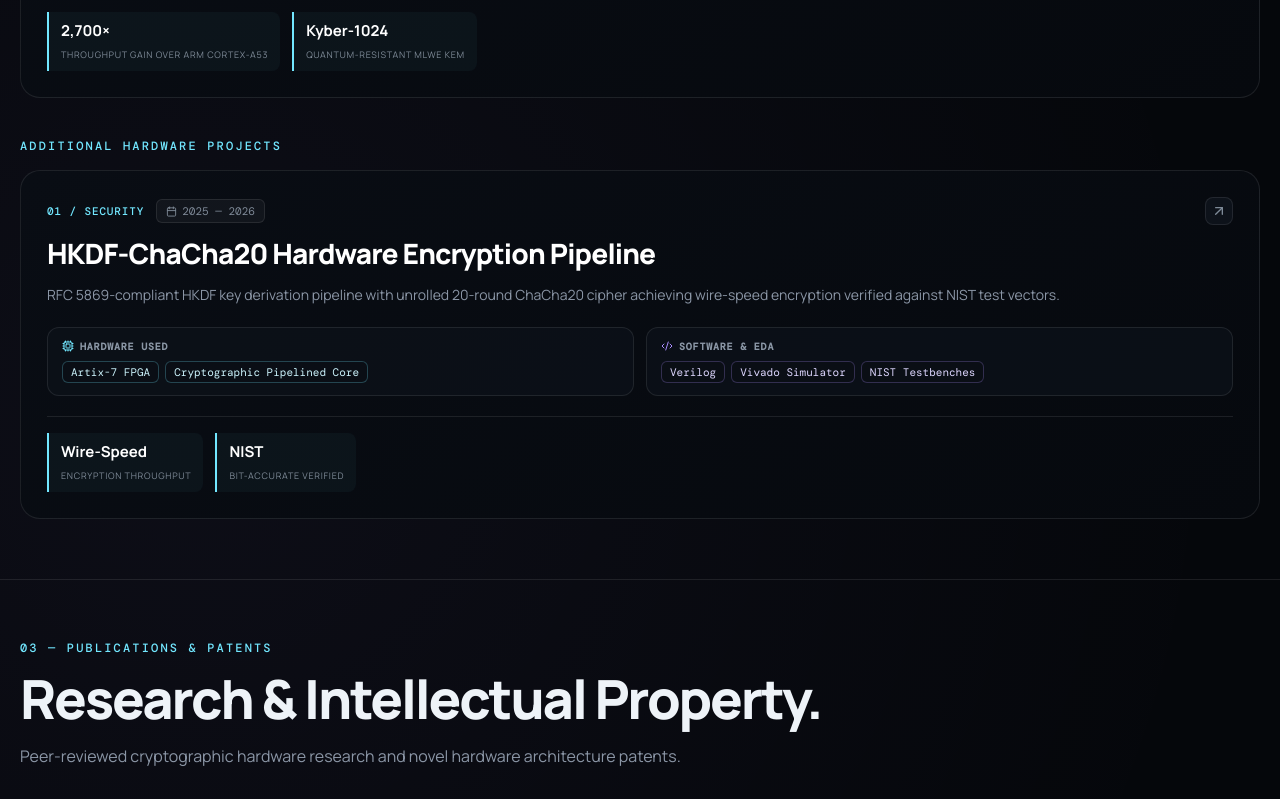
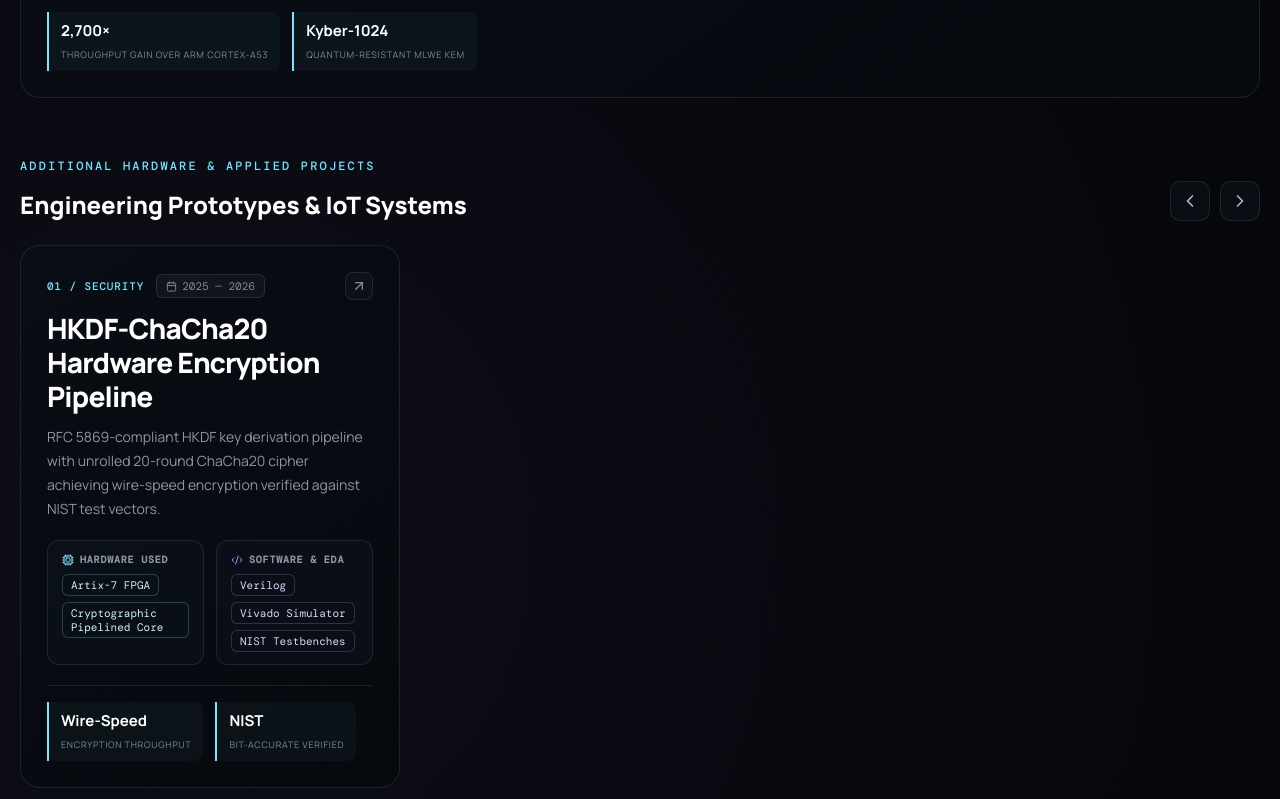
Before and after one commit to Charunivethitha-S/charunivethitha_S_portfolio, a Next.js app: page / in a window 1280 px wide. Shown: the part 1780-2579 px from the top of the page. Built offline with nearby package versions, Linux system fonts and the light colour scheme.

Commit message:
Update page.tsx

```diff
--- a/app/page.tsx
+++ b/app/page.tsx
@@ -18,7 +18,7 @@ import {
   Calendar,
   MapPin,
   FileCheck,
-  Award
+  Award,
 } from "lucide-react";
 
 import Nav from "@/components/Nav";
@@ -38,13 +38,7 @@ import {
 export default function Home() {
   const [projectIndex, setProjectIndex] = useState(0);
   const certsRef = useRef<HTMLDivElement>(null);
-
-  const scrollCerts = (direction: 'left' | 'right') => {
-    if (certsRef.current) {
-      const scrollAmount = direction === 'left' ? -340 : 340;
-      certsRef.current.scrollBy({ left: scrollAmount, behavior: 'smooth' });
-    }
-  };
+  const addProjRef = useRef<HTMLDivElement>(null);
 
   const featuredProjects = projects.filter((p) => p.featured);
   const additionalProjects = projects.filter((p) => !p.featured);
@@ -56,9 +50,7 @@ export default function Home() {
 
   const nextProject = () =>
     setProjectIndex((i) =>
-      featuredProjects.length > 0
-        ? (i + 1) % featuredProjects.length
-        : 0
+      featuredProjects.length > 0 ? (i + 1) % featuredProjects.length : 0
     );
 
   const prevProject = () =>
@@ -68,18 +60,34 @@ export default function Home() {
         : 0
     );
 
+  const scrollCerts = (direction: "left" | "right") => {
+    if (certsRef.current) {
+      certsRef.current.scrollBy({
+        left: direction === "left" ? -340 : 340,
+        behavior: "smooth",
+      });
+    }
+  };
+
+  const scrollAddProj = (direction: "left" | "right") => {
+    if (addProjRef.current) {
+      addProjRef.current.scrollBy({
+        left: direction === "left" ? -380 : 380,
+        behavior: "smooth",
+      });
+    }
+  };
+
   return (
     <>
       <Nav />
 
       <main>
-
         {/* ========================================================
-            HERO SECTION (STRAIGHT ALIGNED TWO RECTANGLES)
+            HERO SECTION
             ======================================================== */}
         <section className="hero" id="home">
           <div className="container hero-grid">
-
             {/* LEFT COLUMN */}
             <div>
               <div className="eyebrow">
@@ -128,38 +136,27 @@ export default function Home() {
                   <Github size={16} />
                 </a>
 
-                <a
-                  href="mailto:charunivethithas@gmail.com"
-                  aria-label="Email"
-                >
+                <a href="mailto:charunivethithas@gmail.com" aria-label="Email">
                   <Mail size={16} />
                 </a>
               </div>
             </div>
 
-            {/* RIGHT COLUMN: TWO STRAIGHT RECTANGLES (NO TILT) */}
+            {/* RIGHT COLUMN: STRAIGHT RECTANGLES */}
             <div className="hero-side-straight">
-
-              {/* Outer Rectangle: Semiconductor Hardware Frame */}
               <div className="hero-outer-rect">
-
-                {/* Clean Corner Tech Accents */}
                 <div className="rect-corner tl" />
                 <div className="rect-corner tr" />
                 <div className="rect-corner bl" />
                 <div className="rect-corner br" />
 
-                <div className="rect-badge">
-                  RTL → FPGA → SILICON
-                </div>
+                <div className="rect-badge">RTL → FPGA → SILICON</div>
 
-                {/* Inner Rectangle: Photo Frame */}
                 <div className="hero-inner-rect">
                   <img
                     src="/images/profile/charunivethitha.jpg"
                     alt="Charunivethitha S"
                     onError={(e) => {
-                      // Fallback if image path differs
                       (e.target as HTMLImageElement).src =
                         "https://images.unsplash.com/photo-1573496359142-b8d87734a5a2?w=500&q=80";
                     }}
@@ -169,14 +166,10 @@ export default function Home() {
                     <span>ECE / VLSI</span>
                   </div>
                 </div>
-
               </div>
-
             </div>
-
           </div>
         </section>
-
 
         {/* ========================================================
             MARQUEE TRACK
@@ -200,16 +193,12 @@ export default function Home() {
           </div>
         </div>
 
-
         {/* ========================================================
             01 ABOUT & ENGINEERING FOCUS
             ======================================================== */}
         <section className="section" id="about">
           <div className="container">
-
             <div className="about-box">
-
-              {/* Left Column: Clear, concise statement */}
               <div className="about-left">
                 <div className="section-kicker">01 — about & focus</div>
                 <h2>Silicon-Minded Engineering with an AI Edge.</h2>
@@ -218,9 +207,7 @@ export default function Home() {
                 </p>
               </div>
 
-              {/* Right Column: 4-Pillar Focus Grid */}
               <div className="focus-grid">
-
                 <div className="focus-card">
                   <div className="focus-card-top">
                     <Cpu size={16} />
@@ -252,45 +239,33 @@ export default function Home() {
                   </div>
                   <p>Post-quantum cryptography (Kyber-1024), ChaCha20 cipher, and Hardware Root-of-Trust.</p>
                 </div>
-
               </div>
-
             </div>
-
           </div>
         </section>
-
 
         {/* ========================================================
             02 FEATURED PROJECTS
             ======================================================== */}
         <section className="section" id="projects">
           <div className="container">
-
             <SectionHeader
               kicker="02 — featured projects"
               title="Built in Hardware."
-              text="Selected architectures across post-quantum cryptography, edge-AI acceleration, and neuromorphic computing."
+              text="Selected architectures across post-quantum cryptography, edge-AI acceleration, NoC sensor fusion, and neuromorphic computing."
             />
 
             <div className="project-browser">
-
               {project && (
                 <>
                   <div className="project-controls">
-                    <button
-                      onClick={prevProject}
-                      aria-label="Previous project"
-                    >
+                    <button onClick={prevProject} aria-label="Previous project">
                       <ChevronLeft size={18} />
                     </button>
 
                     <div>
                       <span className="mono">
-                        PROJECT{" "}
-                        {String(projectIndex + 1).padStart(2, "0")}
-                        {" / "}
-                        {String(featuredProjects.length).padStart(2, "0")}
+                        PROJECT {String(projectIndex + 1).padStart(2, "0")} / {String(featuredProjects.length).padStart(2, "0")}
                       </span>
 
                       <div className="project-dots">
@@ -305,58 +280,54 @@ export default function Home() {
                       </div>
                     </div>
 
-                    <button
-                      onClick={nextProject}
-                      aria-label="Next project"
-                    >
+                    <button onClick={nextProject} aria-label="Next project">
                       <ChevronRight size={18} />
                     </button>
                   </div>
 
-                  <ProjectCard
-                    project={project}
-                    index={projectIndex}
-                  />
+                  <ProjectCard project={project} index={projectIndex} />
                 </>
               )}
-
             </div>
 
-            {/* Additional Projects Grid */}
+            {/* ADDITIONAL HARDWARE PROJECTS CAROUSEL */}
             {additionalProjects.length > 0 && (
-              <div style={{ marginTop: "40px" }}>
-                <div className="section-kicker" style={{ marginBottom: "16px" }}>
-                  additional hardware projects
+              <div style={{ marginTop: "60px" }}>
+                <div className="certs-header-row">
+                  <div>
+                    <div className="section-kicker">additional hardware & applied projects</div>
+                    <h3 style={{ fontSize: "24px", fontWeight: 800, margin: "4px 0 0", color: "#fff" }}>
+                      Engineering Prototypes & IoT Systems
+                    </h3>
+                  </div>
+
+                  <div className="certs-nav-buttons">
+                    <button onClick={() => scrollAddProj("left")} aria-label="Previous additional projects">
+                      <ChevronLeft size={20} />
+                    </button>
+                    <button onClick={() => scrollAddProj("right")} aria-label="Next additional projects">
+                      <ChevronRight size={20} />
+                    </button>
+                  </div>
                 </div>
 
-                <div
-                  style={{
-                    display: "grid",
-                    gridTemplateColumns: "repeat(auto-fit, minmax(320px, 1fr))",
-                    gap: "18px",
-                  }}
-                >
+                <div className="certs-carousel" ref={addProjRef}>
                   {additionalProjects.map((proj, idx) => (
-                    <ProjectCard
-                      key={proj.slug}
-                      project={proj}
-                      index={idx}
-                    />
+                    <div key={proj.slug} style={{ flex: "0 0 380px", width: "380px" }}>
+                      <ProjectCard project={proj} index={idx} />
+                    </div>
                   ))}
                 </div>
               </div>
             )}
-
           </div>
         </section>
-
 
         {/* ========================================================
             03 PUBLICATIONS & PATENTS
             ======================================================== */}
         <section className="section" id="publications-patents">
           <div className="container">
-
             <SectionHeader
               kicker="03 — publications & patents"
               title="Research & Intellectual Property."
@@ -364,8 +335,6 @@ export default function Home() {
             />
 
             <div className="pub-pat-grid">
-
-              {/* Patents Column */}
               <div>
                 <div className="pub-pat-col-title">
                   <Award size={18} style={{ color: "var(--gold)" }} />
@@ -386,7 +355,6 @@ export default function Home() {
                 ))}
               </div>
 
-              {/* Publications Column */}
               <div>
                 <div className="pub-pat-col-title">
                   <FileCheck size={18} style={{ color: "var(--cyan)" }} />
@@ -407,19 +375,15 @@ export default function Home() {
                   </div>
                 ))}
               </div>
-
             </div>
-
           </div>
         </section>
-
 
         {/* ========================================================
             04 EXPERIENCE
             ======================================================== */}
         <section className="section" id="experience">
           <div className="container">
-
             <SectionHeader
               kicker="04 — experience"
               title="Engineering & Research Experience."
@@ -432,31 +396,29 @@ export default function Home() {
                   <div className="date">
                     {e.start_date} — {e.end_date || "Present"}
                   </div>
-
                   <h3>{e.organization}</h3>
-                  <div className="role-title">{e.role} {e.location && `· ${e.location}`}</div>
-
+                  <div className="role-title">
+                    {e.role} {e.location && `· ${e.location}`}
+                  </div>
                   <p>{e.description}</p>
-
                   <div className="tags">
                     {e.technologies.map((t) => (
-                      <span className="tag" key={t}>{t}</span>
+                      <span className="tag" key={t}>
+                        {t}
+                      </span>
                     ))}
                   </div>
                 </div>
               ))}
             </div>
-
           </div>
         </section>
-
 
         {/* ========================================================
             05 CERTIFICATES
             ======================================================== */}
         <section className="section" id="certificates">
           <div className="container">
-
             <div className="certs-header-row">
               <SectionHeader
                 kicker="05 — technical certificates"
@@ -465,10 +427,10 @@ export default function Home() {
               />
 
               <div className="certs-nav-buttons">
-                <button onClick={() => scrollCerts('left')} aria-label="Previous certificates">
+                <button onClick={() => scrollCerts("left")} aria-label="Previous certificates">
                   <ChevronLeft size={20} />
                 </button>
-                <button onClick={() => scrollCerts('right')} aria-label="Next certificates">
+                <button onClick={() => scrollCerts("right")} aria-label="Next certificates">
                   <ChevronRight size={20} />
                 </button>
               </div>
@@ -477,15 +439,12 @@ export default function Home() {
             <div className="certs-carousel" ref={certsRef}>
               {certificates.map((cert) => (
                 <div className="cert-card-v2" key={cert.title}>
-
-                  {/* Certificate Image Preview Header */}
                   <div className="cert-img-header">
                     {cert.image_url && cert.image_url !== "#" ? (
                       <img
                         src={cert.image_url}
                         alt={cert.title}
                         onError={(e) => {
-                          // Hide image and show placeholder if file not uploaded yet
                           (e.target as HTMLElement).style.display = "none";
                           const placeholder = (e.target as HTMLElement).parentElement?.querySelector(".cert-img-placeholder");
                           if (placeholder) (placeholder as HTMLElement).style.display = "flex";
@@ -502,7 +461,6 @@ export default function Home() {
                     </div>
                   </div>
 
-                  {/* Certificate Body */}
                   <div className="cert-body">
                     {cert.category && <span className="cert-cat-pill">{cert.category}</span>}
                     <h3>{cert.title}</h3>
@@ -532,21 +490,17 @@ export default function Home() {
                       <span>Download Certificate</span>
                     </a>
                   </div>
-
                 </div>
               ))}
             </div>
-
           </div>
         </section>
-
 
         {/* ========================================================
             06 EVENTS & HACKATHONS
             ======================================================== */}
         <section className="section" id="events">
           <div className="container">
-
             <SectionHeader
               kicker="06 — hackathons & technical events"
               title="Competitions & Technical Sprint."
@@ -567,17 +521,14 @@ export default function Home() {
                 </div>
               ))}
             </div>
-
           </div>
         </section>
-
 
         {/* ========================================================
             07 CONTACT SECTION
             ======================================================== */}
         <section className="section no-border" id="contact">
           <div className="container">
-
             <div className="contact-box">
               <div>
                 <div className="section-kicker">07 — contact</div>
@@ -614,24 +565,14 @@ export default function Home() {
                 </a>
               </div>
             </div>
-
           </div>
         </section>
-
       </main>
 
-
-      {/* ========================================================
-          FOOTER
-          ======================================================== */}
       <footer className="footer">
         <div className="container footer-row">
-          <span>
-            © {new Date().getFullYear()} CHARUNIVETHITHA S · B.TECH ECE
-          </span>
-          <span className="mono">
-            VLSI · RTL · FPGA · EDGE AI · HARDWARE SECURITY
-          </span>
+          <span>© {new Date().getFullYear()} CHARUNIVETHITHA S · B.TECH ECE</span>
+          <span className="mono">VLSI · RTL · FPGA · EDGE AI · HARDWARE SECURITY</span>
         </div>
       </footer>
     </>
```
